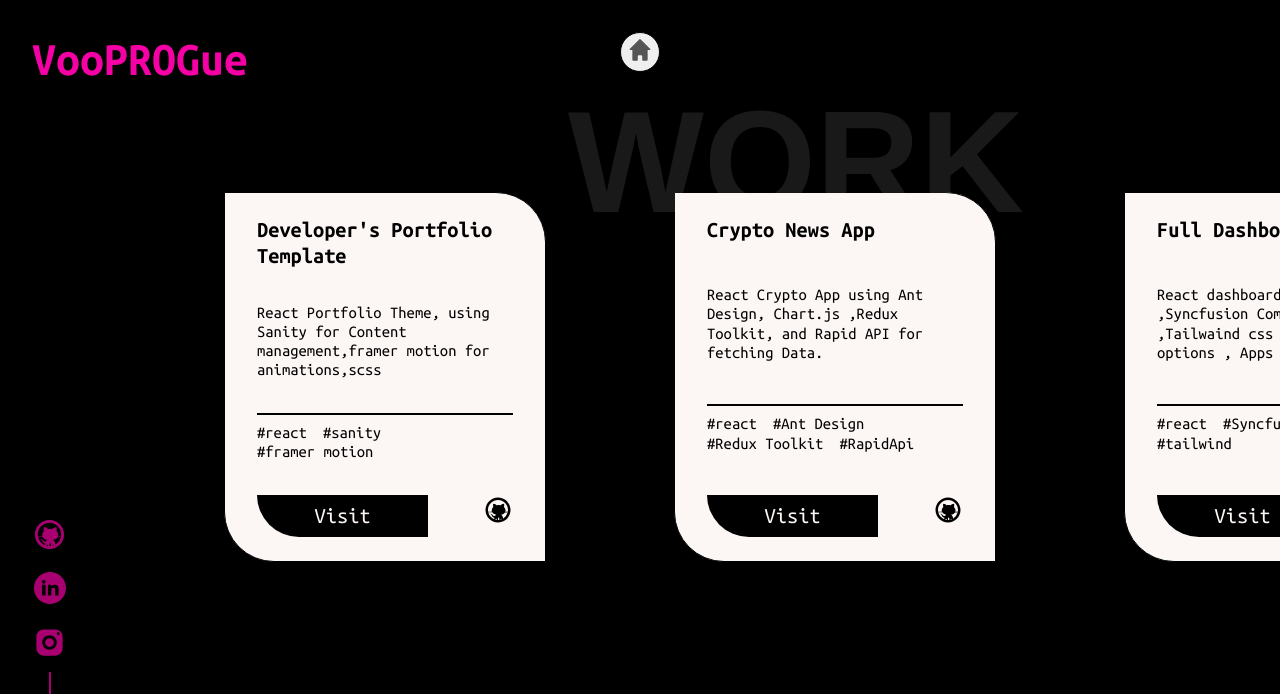
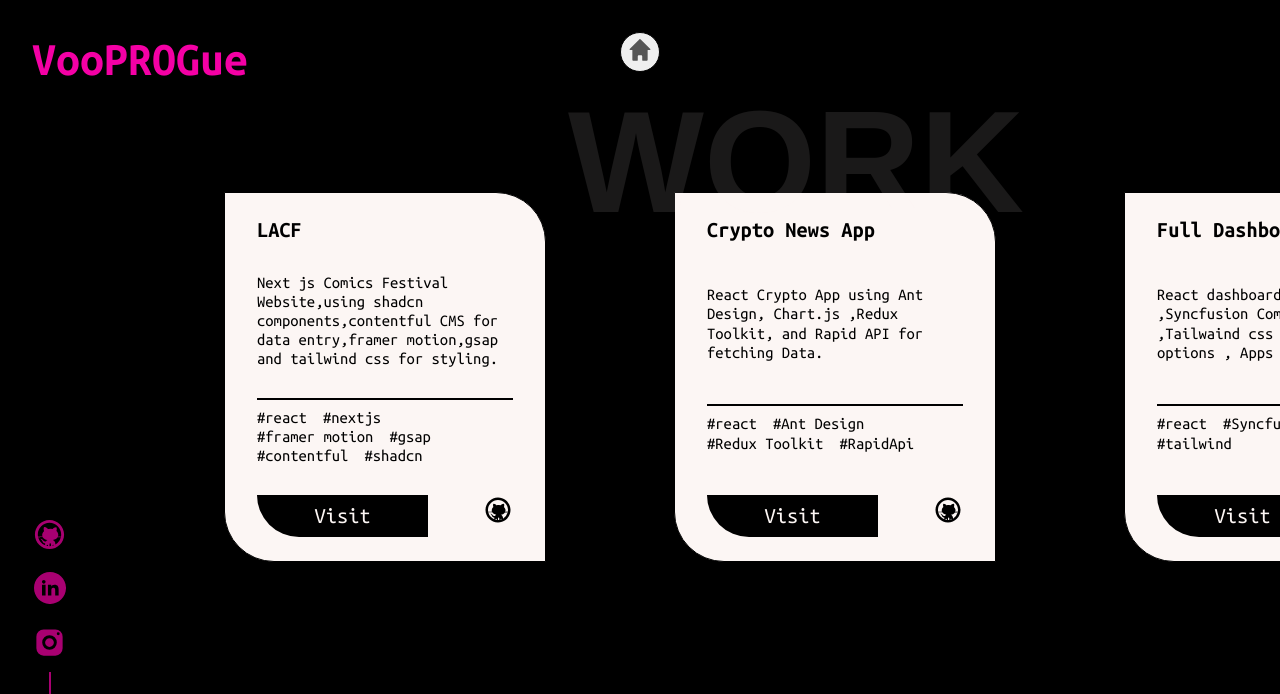
Before and after one commit to rusinner/React_Portfolio, a React (Create React App) app in the folder react-portfolio/: page /work in a window 1280 px wide. Shown: the top 694 px of the page. Built offline with nearby package versions, Linux system fonts and the light colour scheme.

Commit message:
Added LACF at work page.

```diff
--- a/react-portfolio/src/data/WorkData.js
+++ b/react-portfolio/src/data/WorkData.js
@@ -1,14 +1,15 @@
 export const Work = [
   {
     id: 1,
-    name: "Developer's Portfolio Template",
+    name: "LACF",
     description:
-      "React Portfolio Theme, using Sanity for Content management,framer motion for animations,scss",
-    tags: ["react", "sanity", "framer motion"],
+      "Next js Comics Festival Website,using shadcn components,contentful CMS for data entry,framer motion,gsap and tailwind css for styling.",
+    tags: ["react", "nextjs", "framer motion", "gsap", "contentful", "shadcn"],
 
-    demo: "https://vooprogue-template-portfolio-1.netlify.app/",
-    github: "https://github.com/rusinner/First_React_Portfolio",
+    demo: "https://lacf-five.vercel.app/",
+    github: "https://github.com/rusinner/LACF",
   },
+
   {
     id: 2,
     name: "Crypto News App",
@@ -89,4 +90,14 @@ export const Work = [
     demo: "https://react-ecommerce-app-ecru.vercel.app/",
     github: "https://github.com/rusinner/React_Ecommerce_App",
   },
+  {
+    id: 10,
+    name: "Developer's Portfolio Template",
+    description:
+      "React Portfolio Theme, using Sanity for Content management,framer motion for animations,scss",
+    tags: ["react", "sanity", "framer motion"],
+
+    demo: "https://vooprogue-template-portfolio-1.netlify.app/",
+    github: "https://github.com/rusinner/First_React_Portfolio",
+  },
 ];
```
